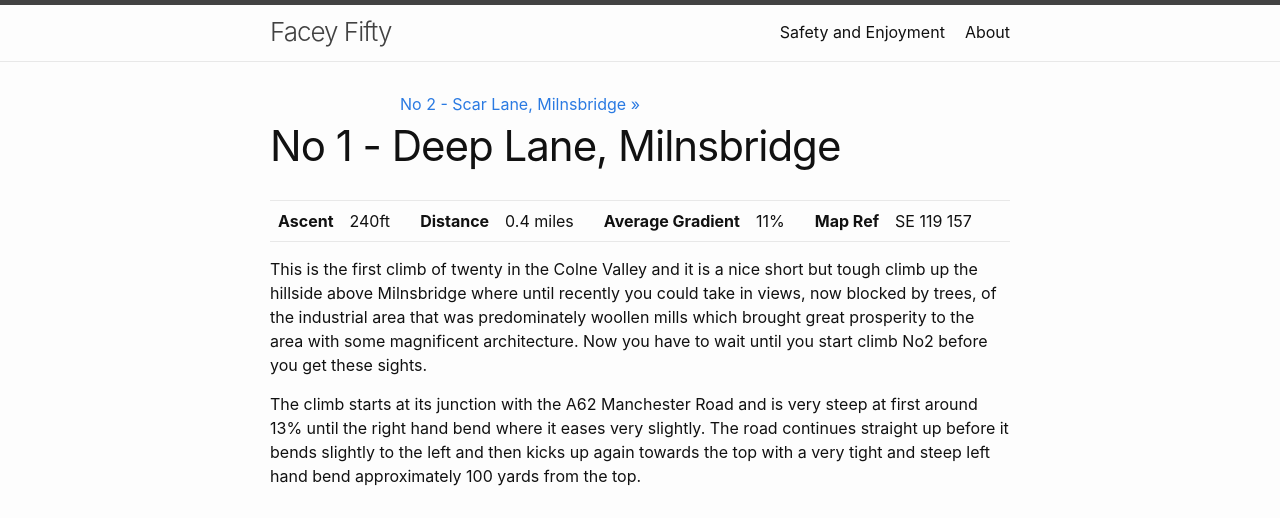
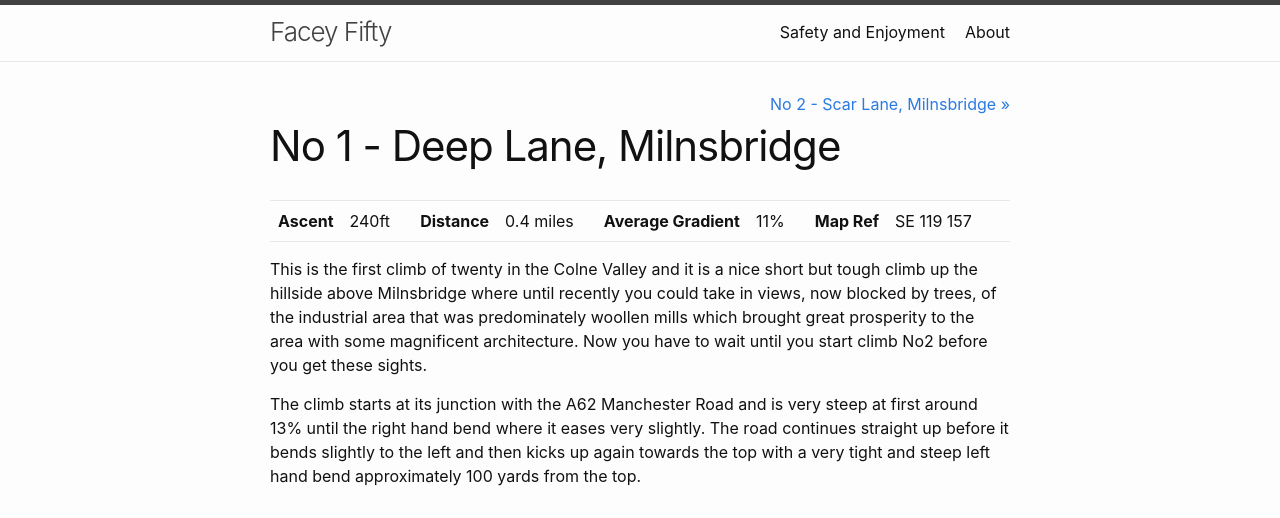
Before and after one commit to x2764tech/facey-fifty, a Jekyll site: the page built from docs/_the_routes/01 - Deep Lane.md, in a window 1280 px wide. Shown: the top 518 px of the page. Built offline with Jekyll 4.4.1, drawn with Linux system fonts in a browser that asks for light colours; grey boxes are pictures that could not be loaded.

Commit message:
fix layout for next/previous climbs

```diff
--- a/docs/_layouts/route.html
+++ b/docs/_layouts/route.html
@@ -3,12 +3,17 @@ layout: default
 ---
 <article class="post">
   <ol class="route-nav">
-  {% if page.previous %}
-    <li class="route-nav-previous"><a href="{{page.previous.url}}">{{page.previous.title}}</a>
-  {% endif %}
-  {% if page.next %}
-    <li class="route-nav-next"><a href="{{page.next.url}}">{{page.next.title}}</a></li>
-  {% endif %}
+
+  <li class="route-nav-previous">
+      {%- if page.previous -%}
+        <a href="{{page.previous.url}}">{{page.previous.title}}</a>
+      {%- endif -%}
+  </li><li class="route-nav-next">
+    {%- if page.next -%}
+      <a href="{{page.next.url}}">{{page.next.title}}</a>
+    {%- endif -%}
+  </li>
+
   </ol>
   <header class="post-header">
     <h1 class="post-title">{{ page.title | escape }}</h1>
```
